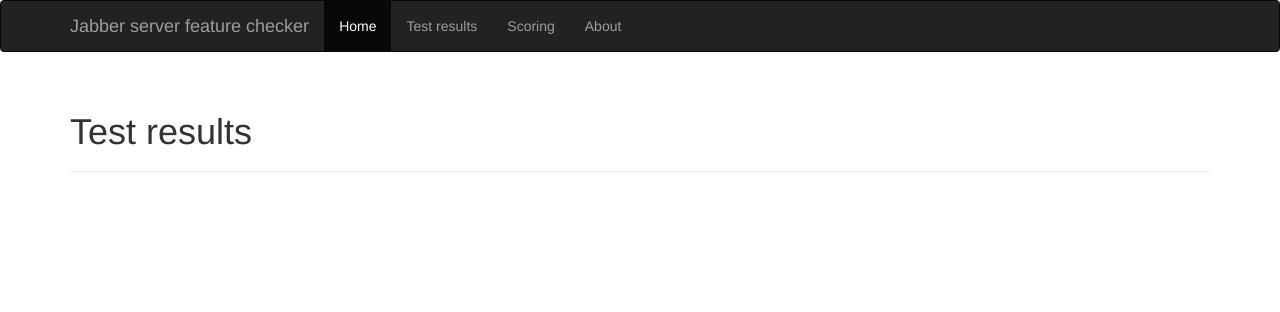
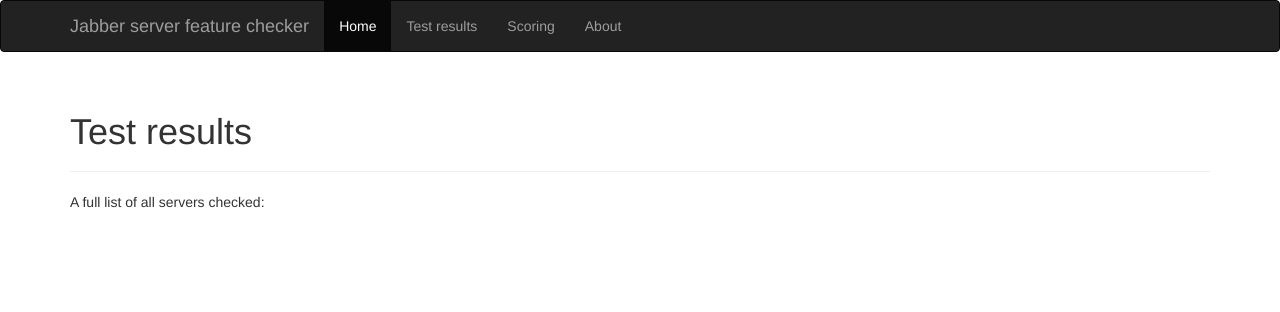
Before and after one commit to mathiasertl/django-xmpp-server-test, a Django app: page /tests/ in a window 1280 px wide. Shown: the top 312 px of the page. Run offline with Django 3.2, Linux system fonts and the light colour scheme; data that the repository does not hold is empty; parts of the project's set-up code (start-up, migrations or seed data) failed here and were passed over; some libraries are stand-ins or nearby versions.

Commit message:
add bare sentence

```diff
--- a/xmpp_server_test/server_test/templates/server_test/server_list.html
+++ b/xmpp_server_test/server_test/templates/server_test/server_list.html
@@ -6,6 +6,7 @@
 {% block pagetitle %}{% trans "Test results" %}{% endblock pagetitle %}
 
 {% block body %}
+{% trans "A full list of all servers checked:" %}
 <ul>{% for server in object_list %}
     <li><a href="{% url 'server-test:server' domain=server.domain %}">{{ server.domain }}</a></li>
 {% endfor %}</ul>
```
